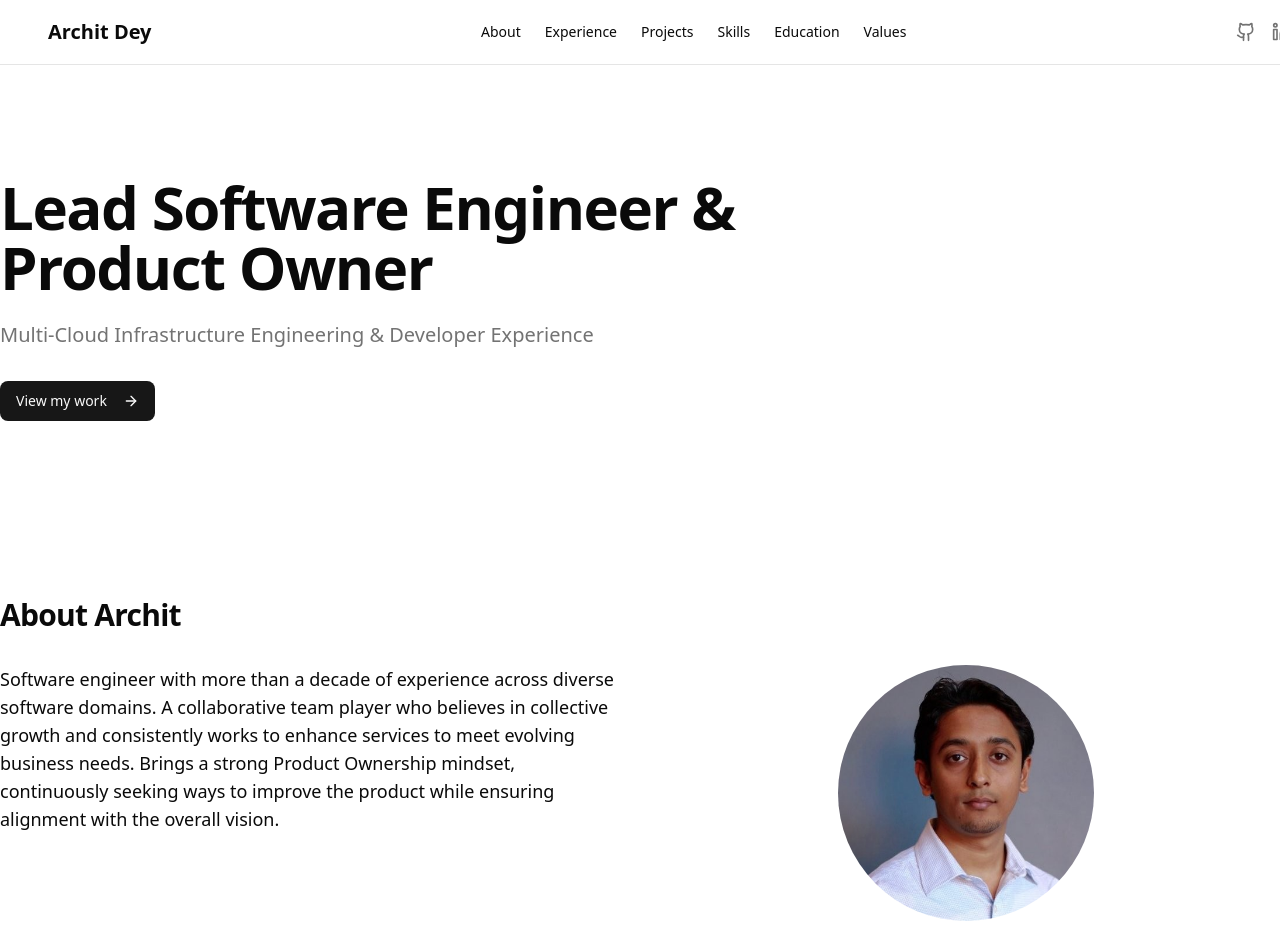
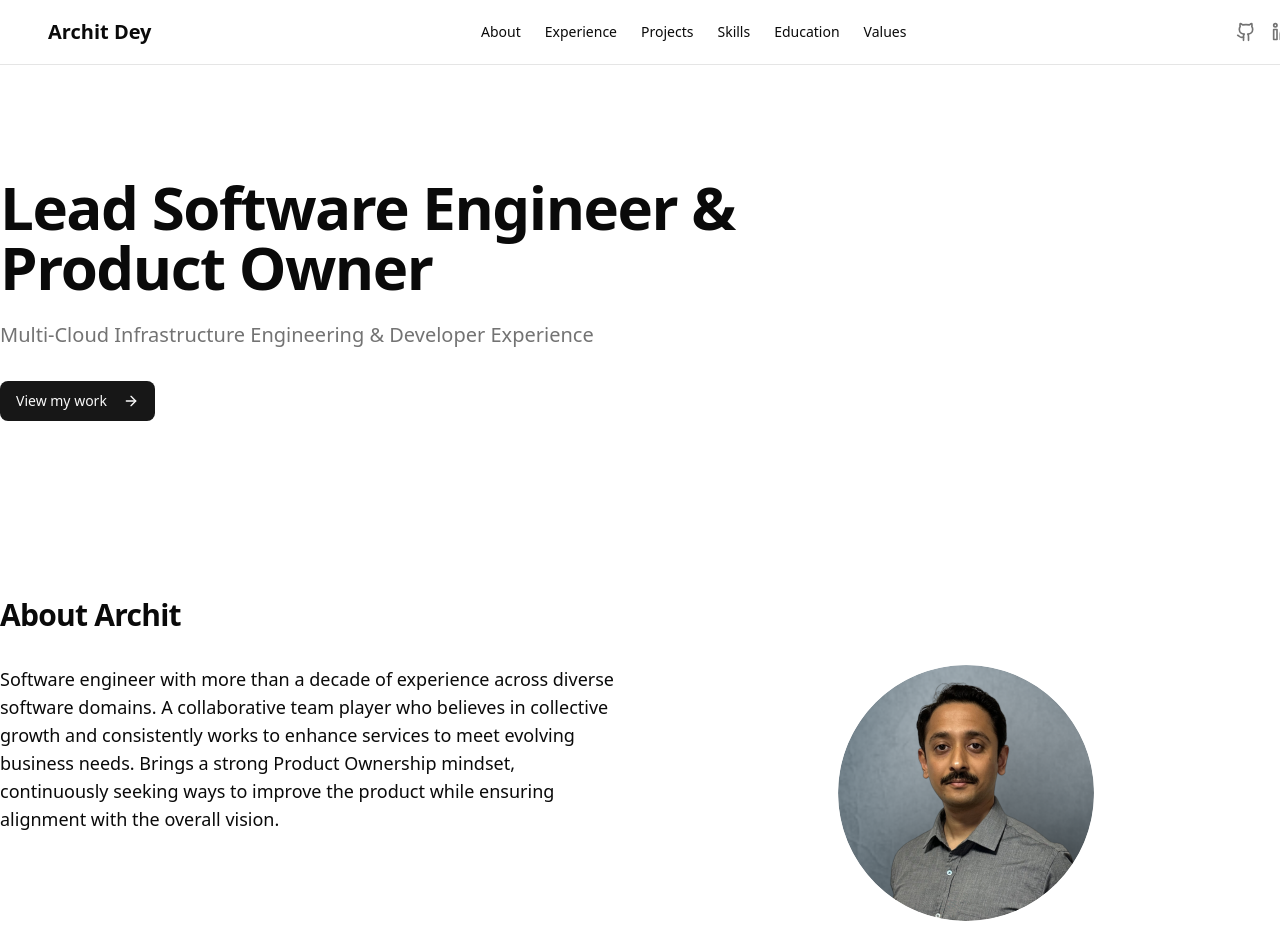
Before and after one commit to deyarchit/portfolio, a Next.js app: page / in a window 1280 px wide. Shown: the top 952 px of the page. Built offline with nearby package versions, Linux system fonts and the light colour scheme.

Commit message:
Update profile pic

```diff
--- a/app/page.tsx
+++ b/app/page.tsx
@@ -103,7 +103,7 @@ export default function Home() {
               <div className="flex items-center justify-center">
                 <div className="w-64 h-64 rounded-full overflow-hidden">
                   <Image
-                    src="./Archit.jpeg"
+                    src="./Archit.png"
                     width={256}
                     height={256}
                     alt="Archit Dey"
```
Also changed, not shown: public/Archit.png (added), public/Archit_old.jpeg (renamed from public/Archit.jpeg).
